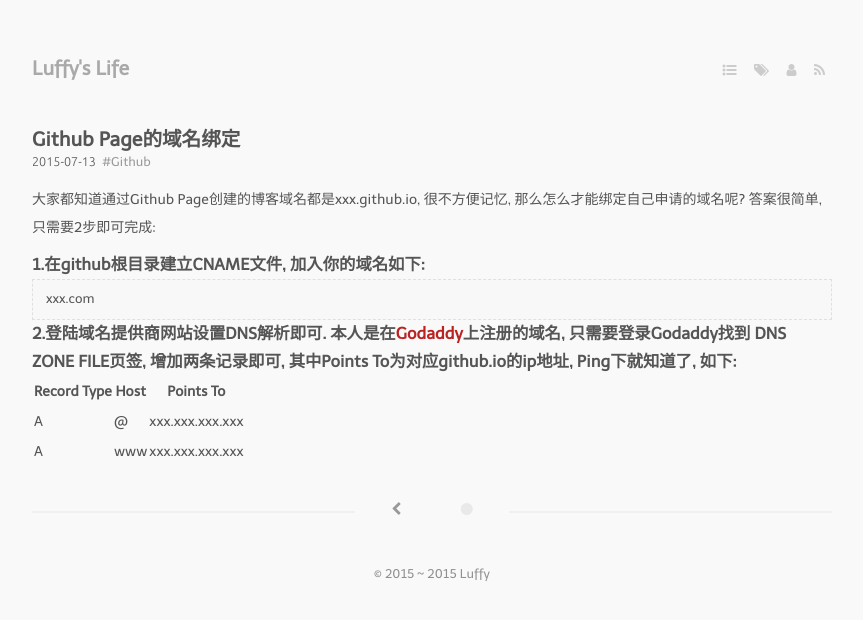
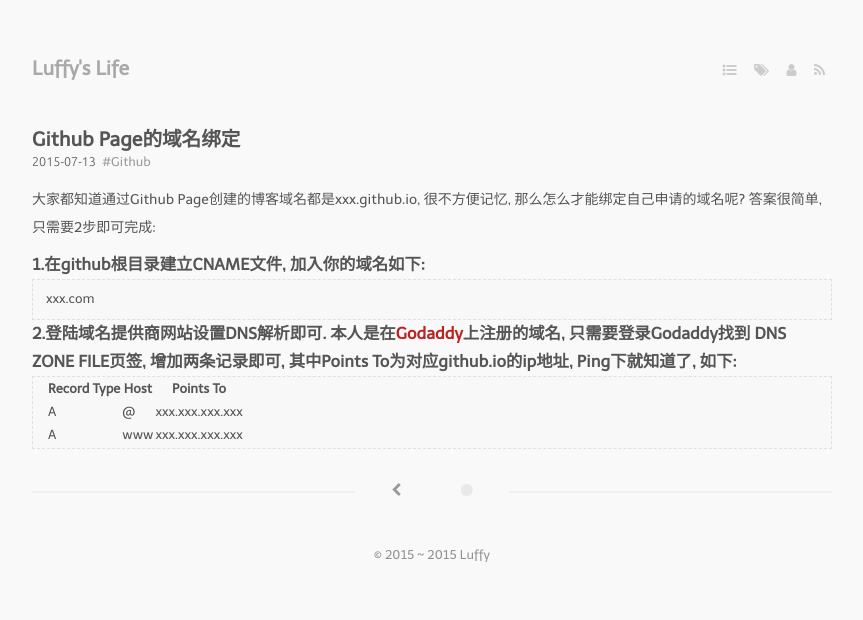
Before and after one commit to luffy0908/luffy0908.github.io, a Jekyll site: the page built from _posts/2015-07-13-Github Page的域名绑定.md, in a window 1280 px wide. Shown: the top 620 px of the page, without its empty margins (208-1071 px from the left). Built offline with Jekyll 4.4.1, drawn with Linux system fonts in a browser that asks for light colours; nearby versions of some CDN libraries; Markdown is read by kramdown in place of the engine named in the settings.

```diff
--- a/_posts/2015-07-13-Github Page的域名绑定.md
+++ b/_posts/2015-07-13-Github Page的域名绑定.md
@@ -15,7 +15,7 @@ tags:
 
 ### 2.登陆域名提供商网站设置DNS解析即可. 本人是在[Godaddy](https://www.godaddy.com)上注册的域名, 只需要登录Godaddy找到  DNS ZONE FILE页签, 增加两条记录即可, 其中Points To为对应github.io的ip地址, Ping下就知道了, 如下:
 
-| Record Type | Host | Points To       |
-| ---    | ---  | ---             |
-| A      |  @   | xxx.xxx.xxx.xxx |
-| A      | www  | xxx.xxx.xxx.xxx |
+> | Record Type   |    Host | Points To       |
+> | ---    | ---  | ---             |
+> | A      |  @   | xxx.xxx.xxx.xxx |
+> | A      | www  | xxx.xxx.xxx.xxx |
```
